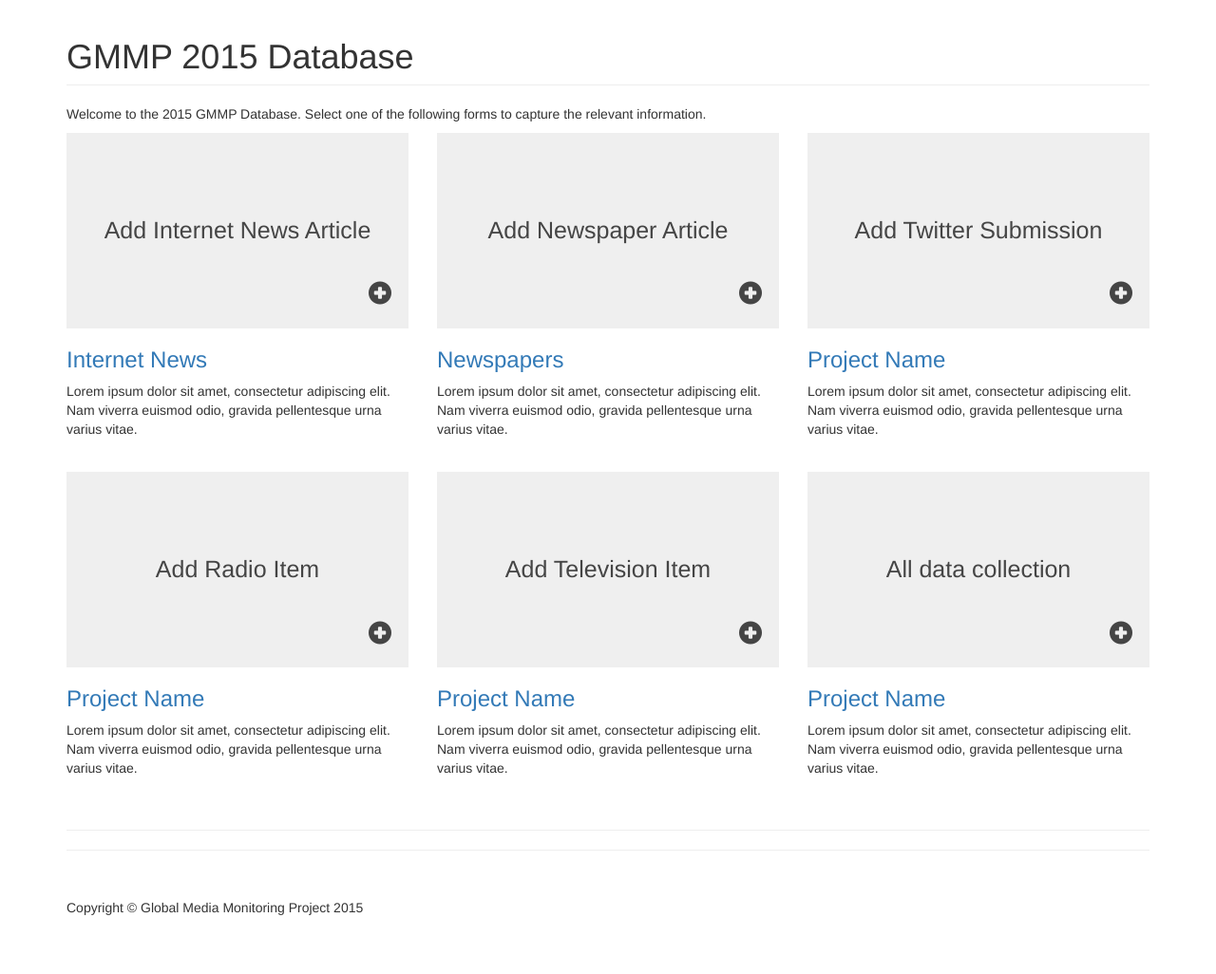
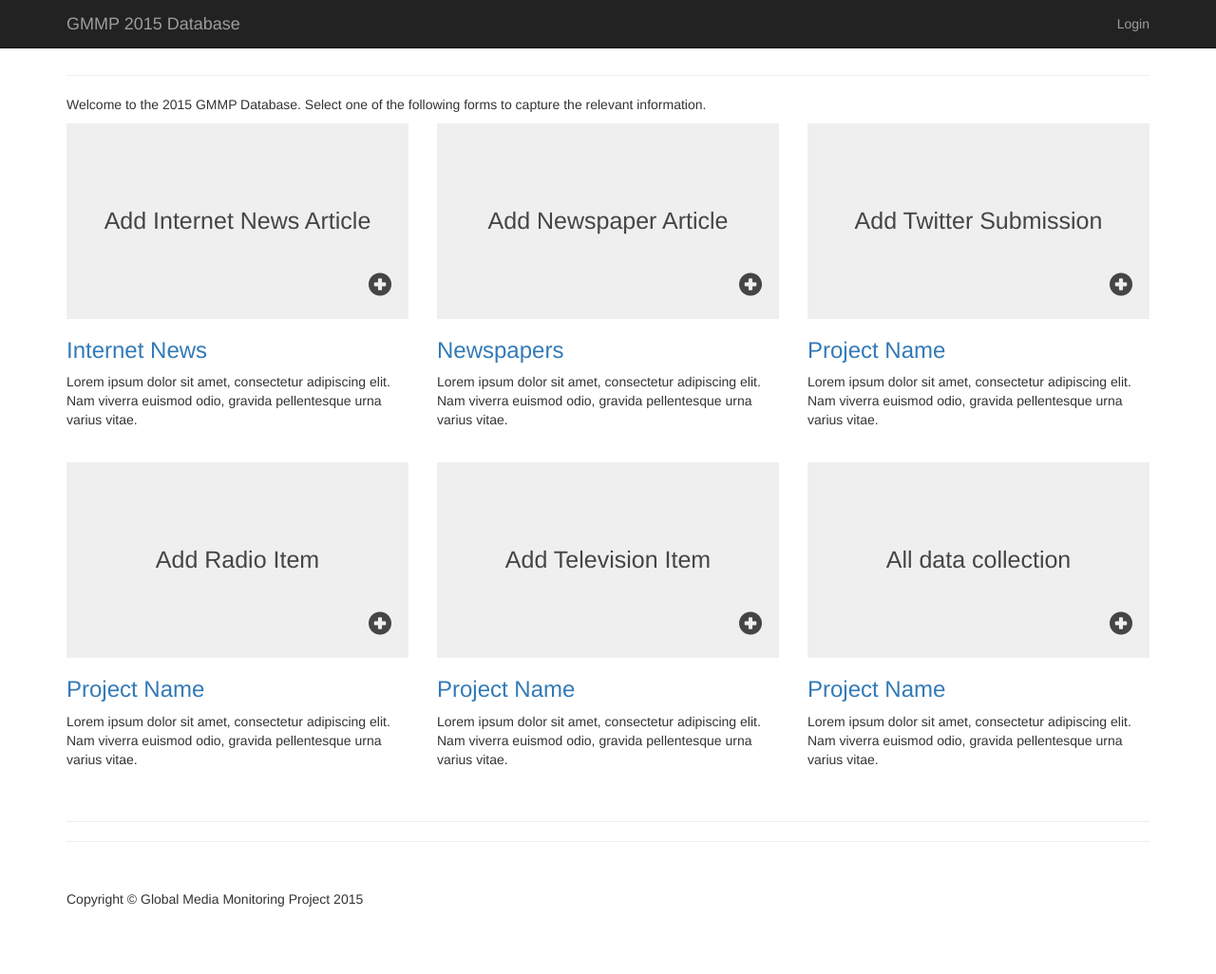
Before and after one commit to CodeForAfrica/gmmp, a Django app: page / in a window 1280 px wide. Shown: the whole page at 95% size. After the commit the page ends 955 px from the top, so only its background shows below. Run offline with Django 3.2, Linux system fonts and the light colour scheme; some libraries are stand-ins or nearby versions.

Commit message:
Added greeting and flag

```diff
--- a/gmmp/static/css/3-col-portfolio.css
+++ b/gmmp/static/css/3-col-portfolio.css
@@ -59,5 +59,10 @@
 }
 
 body {
-    padding-top: 0px;
+    padding-top: 30px;
 }
+
+.user-greeting img {
+    margin-bottom: 3px;
+    margin-left: 3px;
+}
--- a/gmmp/templates/index.html
+++ b/gmmp/templates/index.html
@@ -29,7 +29,6 @@
 <body>
 
     <!-- Navigation -->
-    <!--
     <nav class="navbar navbar-inverse navbar-fixed-top" role="navigation">
         <div class="container">
             <div class="navbar-header">
@@ -39,24 +38,27 @@
                     <span class="icon-bar"></span>
                     <span class="icon-bar"></span>
                 </button>
-                <a class="navbar-brand" href="#">Start Bootstrap</a>
+                <a class="navbar-brand" href="#">GMMP 2015 Database</a>
             </div>
             <div class="collapse navbar-collapse" id="bs-example-navbar-collapse-1">
-                <ul class="nav navbar-nav">
+                <ul class="nav navbar-nav navbar-right">
+                    <!--
                     <li>
                         <a href="#">About</a>
                     </li>
-                    <li>
-                        <a href="#">Services</a>
-                    </li>
-                    <li>
-                        <a href="#">Contact</a>
+                    -->
+                    <li class="user-greeting">
+                        {% if user.is_authenticated %}
+                        <a href="#">Hi {{ user.first_name }} <img src="{{ user.monitor.country.flag }}"/></a>
+                        {% else %}
+                        <a href="{% url 'admin:index' %}">Login</a>
+                        {% endif %}
+
                     </li>
                 </ul>
             </div>
         </div>
     </nav>
-    -->
 
     <!-- Page Content -->
     <div class="container">
@@ -64,7 +66,7 @@
         <!-- Page Header -->
         <div class="row">
             <div class="col-lg-12">
-                <h1 class="page-header">GMMP 2015 Database</h1>
+                <h1 class="page-header"></h1>
                 <p>Welcome to the 2015 GMMP Database. Select one of the following forms to capture the relevant information.</p>
             </div>
         </div>
```
